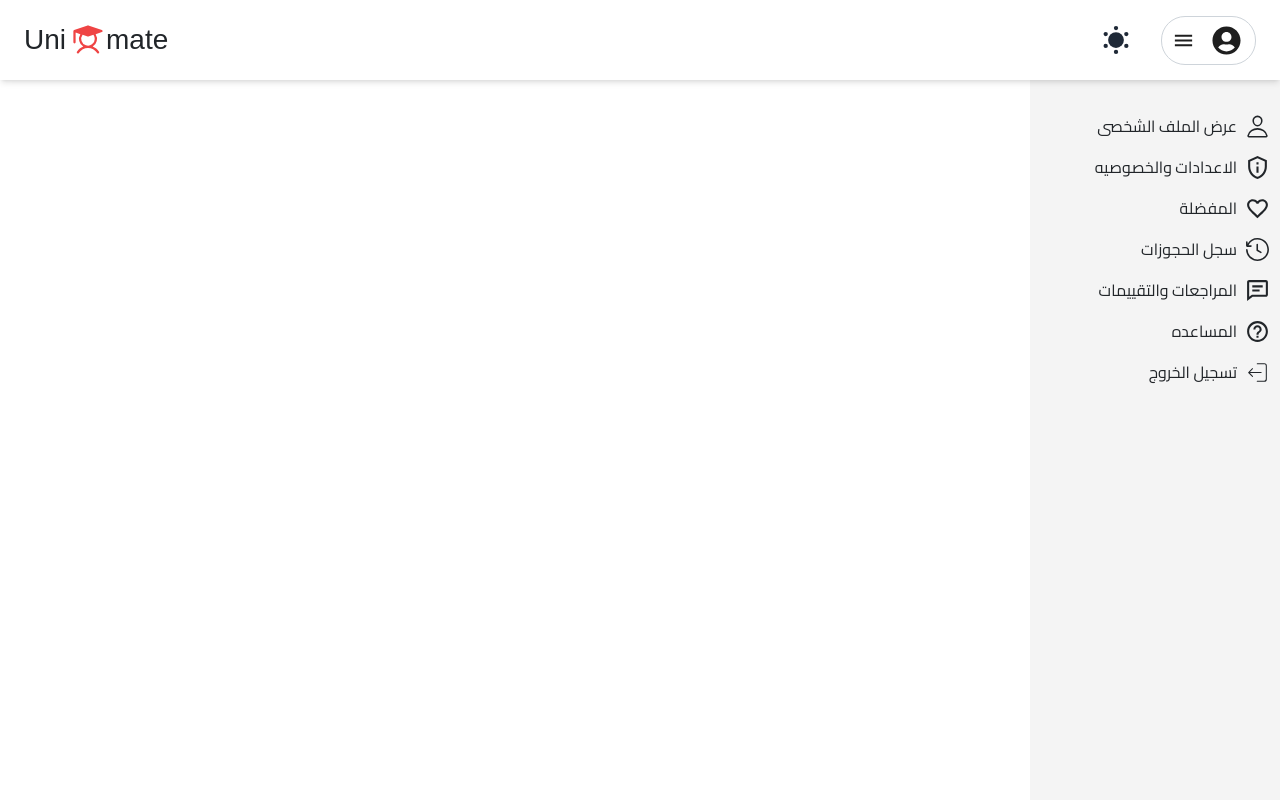
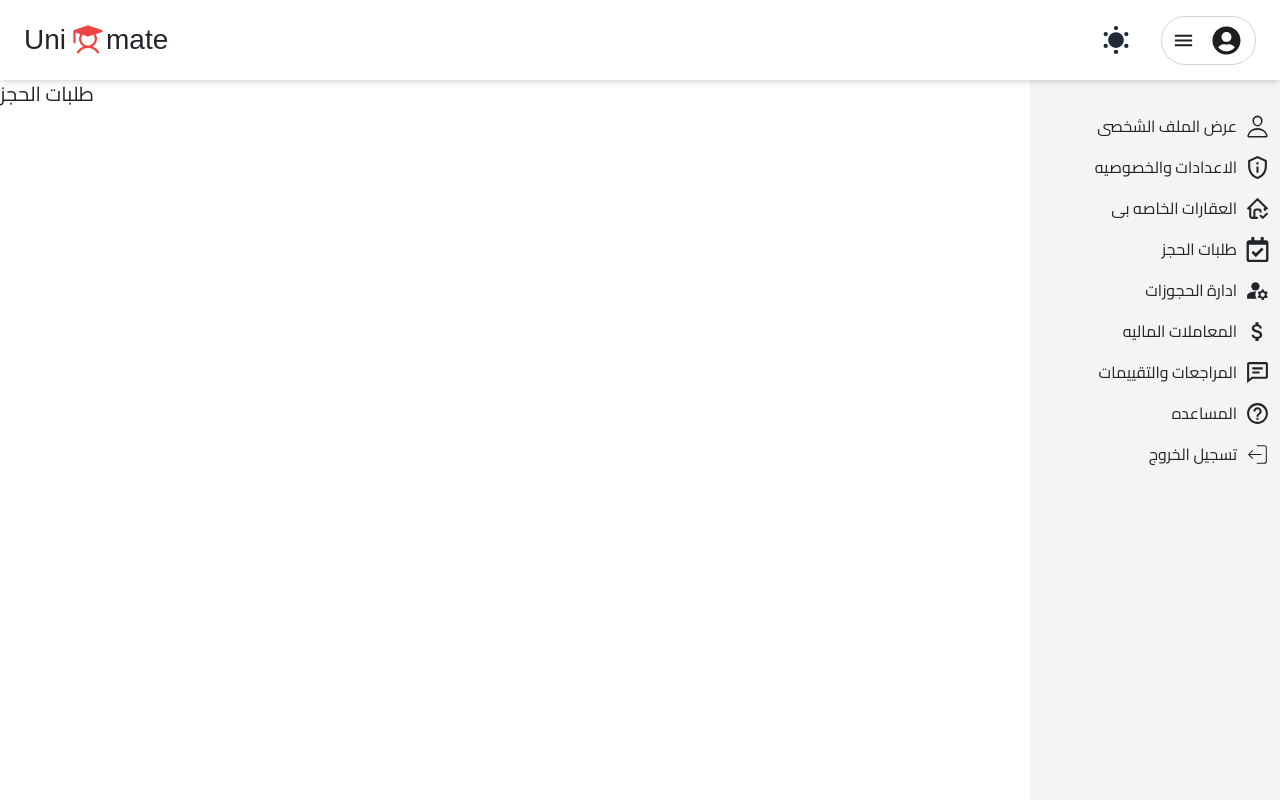
Before and after one commit to Mahmoud-Abd-Elrazek/Unimate, a React (Vite) app: page /auther/reservation_requests_Owner in a window 1280 px wide. Shown: the top 800 px of the page. Built offline with nearby package versions, Linux system fonts and the light colour scheme; a web font is replaced by a local one.

Commit message:
add the pages of profile for the owner

```diff
--- a/src/App.tsx
+++ b/src/App.tsx
@@ -22,8 +22,11 @@ import AuthorLayout from './pages/AuthorLayout/authorLayout'
 import EditProfilepage from './pages/EditProfilePage/editProfilepage'
 import My_reservations from './pages/My_reservations/My_reservations'
 import Personal_Reviews from './pages/Personal_Reviews/Personal_Reviews'
-import My_properties from './pages/My_properties/my_properties'
 import Gallery from './pages/image_details/image_details'
+import UnauthorizedPage from './pages/UnauthorizedPage/UnauthorizedPage'
+import Reservation_requests_Owner from './pages/Reservation_requests_Owner/reservation_requests_Owner'
+import My_Money_transactions from './pages/My_Money_transactions/my_Money_transactions'
+import My_real_estate from './pages/my_real_estate/my_real_estate'
 
 // App component  to wrap all routes and components in a Router and Routes
 export default function App() {
@@ -36,10 +39,16 @@ export default function App() {
         <Routes>
           <Route path="/" element={<Home />} />
           <Route   path="/rooms" element={<Rooms />} />
+          //auth
           <Route path="/SignIn" element={<SigninCard />} />
           <Route path='/register' element={<Register />} />
           <Route path='/signout' element={<SignOutCard />} />
+          <Route path='/unauthorized' element={<UnauthorizedPage/>} />
+          // room detials
           <Route path='/img_details' element={<Gallery/>}/>
+          <Route path='/ApartmentCard' element={<ApartmentCard />} />
+
+          //this route for the user page profile and the owner page profile
           <Route path='/auther/*' element={<AuthorLayout />} >
           // this route make the profile page is the default page that show when go to url /auther
           <Route index element={<Navigate to="profile" replace/>}/>
@@ -47,14 +56,16 @@ export default function App() {
             <Route path="favorites" element={<Favorites />} />
             <Route path='help' element={<Help />} />
             <Route path='editprofile' element={<EditProfilepage/>}/>
-            <Route  path='myreservations' element={<My_reservations/>}/>
+            <Route  path='myreservations' element={<My_reservations/>}/>//
             <Route path='personalreviews' element={<Personal_Reviews/>}/>
-            <Route path='myproperties' element={<My_properties/>}/> //this route for the owner
+            <Route path='my_real_estate' element={<My_real_estate/>}/> //this route for the owner
+            <Route path='reservation_requests_Owner' element={<Reservation_requests_Owner/>}/> //this route for the owner
+            <Route path='my_money_transactions' element={<My_Money_transactions/>}/> //this route for the owner
           </Route>
+
           <Route path='/roomdetails' element={<RoomDetails />} />
           <Route path='/help' element={<Help />} />
           <Route path='*' element={<NotFound />} />
-          <Route path='/ApartmentCard' element={<ApartmentCard />} />
         </Routes>
         <Footer />
       </Router>
--- a/src/components/SideBar/sideBar.tsx
+++ b/src/components/SideBar/sideBar.tsx
@@ -4,12 +4,18 @@ import { CiLogout } from "react-icons/ci";
 import { BiCommentDetail } from "react-icons/bi";
 
 import { Link } from "react-router-dom";
-import { MdFavoriteBorder, MdHelpOutline, MdOutlinePrivacyTip } from "react-icons/md";
+import { MdAttachMoney, MdFavoriteBorder, MdHelpOutline, MdManageAccounts, MdOutlinePrivacyTip } from "react-icons/md";
 import { GoHistory } from "react-icons/go";
+import { TbHomeCheck } from "react-icons/tb";
+import {  FaRegCalendarCheck } from "react-icons/fa";
 
 export default function SideBar() {
-    return (
-        <div  className="min-h-lvh" style={{ width: "250px", backgroundColor: "#f4f4f4", padding: "10px"}}>
+    const Role = "Owner"
+    return (<div>
+
+        {Role !== "Owner" ?
+
+            <div className="min-h-lvh" style={{ width: "250px", backgroundColor: "#f4f4f4", padding: "10px" }}>
                 {/* <h3>Sideba r</h3> */}
                 <ul className="grid gap-3 mt-4">
                     <li className="">
@@ -28,6 +34,7 @@ export default function SideBar() {
                             </span>
                         </Link>
                     </li>
+
                     <li className="">
                         <Link to='/auther/favorites' className="flex justify-end">
                             المفضلة
@@ -45,6 +52,7 @@ export default function SideBar() {
                             </span>
                         </Link>
                     </li>
+
                     <li className="">
                         <Link to='/auther/personalreviews' className="flex justify-end">
                             المراجعات والتقييمات
@@ -72,5 +80,89 @@ export default function SideBar() {
                 </ul>
             </div>
 
+        :
+            <div className="min-h-lvh" style={{ width: "250px", backgroundColor: "#f4f4f4", padding: "10px" }}>
+                {/* <h3>Sideba r</h3> */}
+                <ul className="grid gap-3 mt-4">
+                    <li className="">
+                        <Link to='/auther/profile' className="flex justify-end">
+                            عرض الملف الشخصى
+                            <span className="">
+                                <IoPersonOutline className="IconSize" />
+                            </span>
+                        </Link>
+                    </li>
+                    <li className="">
+                        <Link to='/auther/editprofile' className="flex justify-end">
+                            الاعدادات والخصوصيه
+                            <span className="">
+                                <MdOutlinePrivacyTip className="IconSize" />
+                            </span>
+                        </Link>
+                    </li>
+
+                    <li className="">
+                        <Link to='/auther/my_real_estate' className="flex justify-end">
+                            العقارات الخاصه بى
+                            <span className="">
+                                <TbHomeCheck className="IconSize" />
+                            </span>
+                        </Link>
+                    </li>
+                    <li className="">
+                        <Link to='/auther/reservation_requests_Owner' className="flex justify-end">
+                                طلبات الحجز
+                            <span className="">
+                                <FaRegCalendarCheck className="IconSize" />
+                            </span>
+                        </Link>
+                    </li>
+
+                    <li className="">
+                        <Link to='/auther/myreservations' className="flex justify-end">
+                            ادارة الحجوزات
+                            <span className="">
+                                <MdManageAccounts className="IconSize" />
+                            </span>
+                        </Link>
+                    </li>
+                    <li className="">
+                        <Link to='/auther/my_money_transactions' className="flex justify-end">
+                            المعاملات الماليه
+                            <span className="">
+                                <MdAttachMoney className="IconSize" />
+                            </span>
+                        </Link>
+                    </li>
+
+                    <li className="">
+                        <Link to='/auther/personalreviews' className="flex justify-end">
+                            المراجعات والتقييمات
+                            <span className="">
+                                <BiCommentDetail className="IconSize" />
+                            </span>
+                        </Link>
+                    </li>
+                    <li className="">
+                        <Link to='/auther/help' className="flex justify-end">
+                            المساعده
+                            <span className="">
+                                <MdHelpOutline className="IconSize" />
+                            </span>
+                        </Link>
+                    </li>
+                    <li className="">
+                        <Link to='/' className="flex justify-end">
+                            تسجيل الخروج
+                            <span className="">
+                                <CiLogout className="IconSize" />
+                            </span>
+                        </Link>
+                    </li>
+                </ul>
+            </div>
+
+        }
+    </div>
     )
 }
--- /dev/null
+++ b/src/pages/My_Money_transactions/my_Money_transactions.tsx
@@ -0,0 +1,8 @@
+
+export default function My_Money_transactions() {
+  return (
+    <div>
+        تعمالاتى الماليه
+    </div>
+  )
+}
--- /dev/null
+++ b/src/pages/Reservation_requests_Owner/reservation_requests_Owner.tsx
@@ -0,0 +1,9 @@
+// import React from 'react'
+
+export default function Reservation_requests_Owner() {
+  return (
+    <div>
+      <h1 className="text-xl">طلبات الحجز</h1>
+    </div>
+  )
+}
--- a/src/pages/My_properties/my_properties.tsx
+++ b/src/pages/my_real_estate/my_real_estate.tsx
@@ -1,5 +1,5 @@
 // صفحه عقاراتى
-export default function My_properties() {
+export default function My_real_estate() {
   return (
     <div>
       صفحه عقاراتى
--- a/src/pages/protectedRoute.tsx
+++ b/src/pages/protectedRoute.tsx
@@ -1,9 +1,27 @@
-// import React from 'react'
+import { ReactNode } from "react";
+import useAuthStore from "../Store/useAuthStore";
+import { useNavigate } from "react-router-dom";
 
-export default function protectedRoute() {
-  return (
-    <div>
+interface ProtectedRouteProps {
+  children: ReactNode;
+  allowedRoles: string[];
+}
 
-    </div>
-  )
+function ProtectedRoute({ children, allowedRoles }: ProtectedRouteProps) {
+  const { user, isAuthenticated } = useAuthStore();
+  const navigate = useNavigate();
+
+  if (!isAuthenticated) {
+    navigate('/login');
+    return null;
+  }
+
+  if (isAuthenticated && (!user || !allowedRoles.includes(user))) {
+    navigate('/unauthorized');
+    return null;
+  }
+
+  return <>{children}</>;
 }
+
+export default ProtectedRoute;
```
Lines whose indentation alone changed are shown as unchanged.
